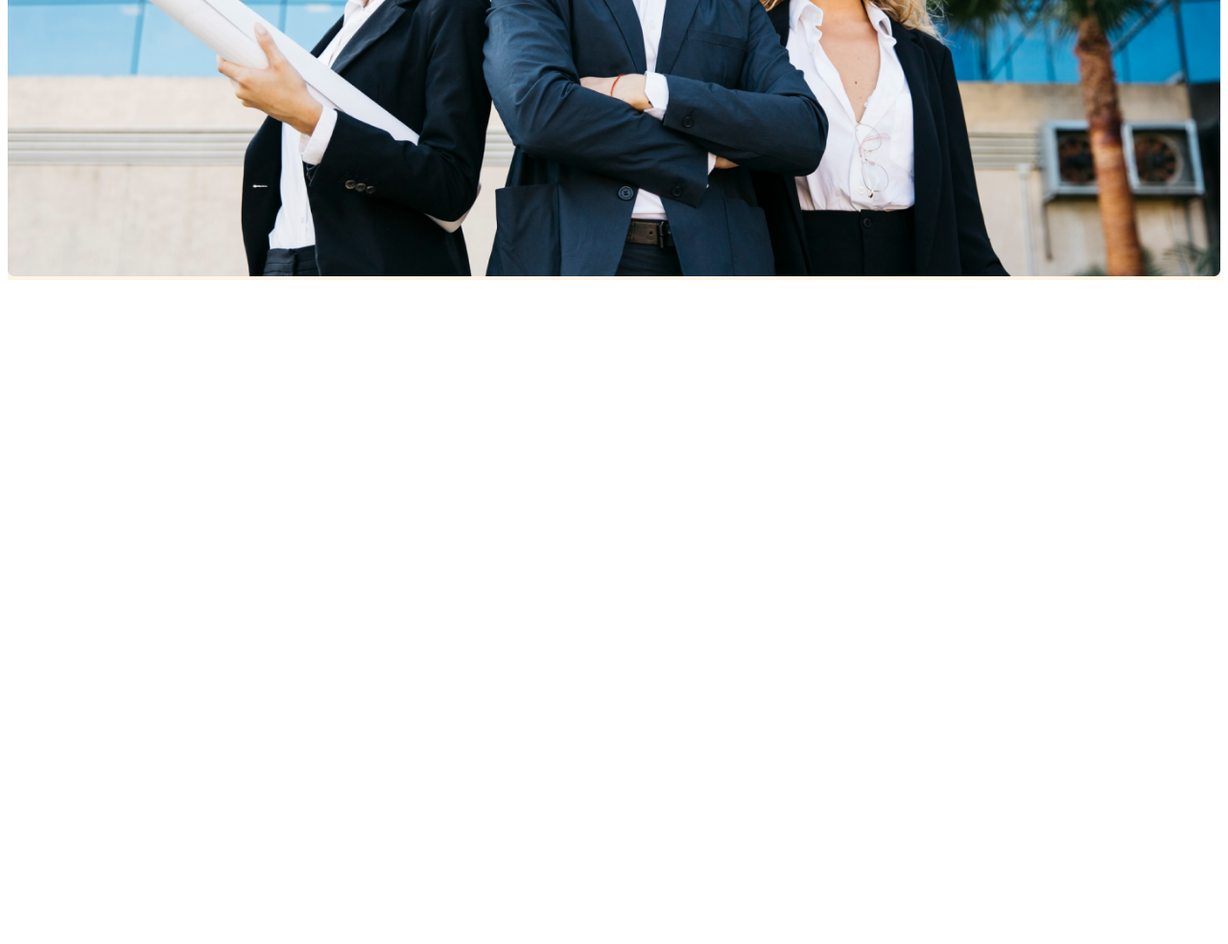
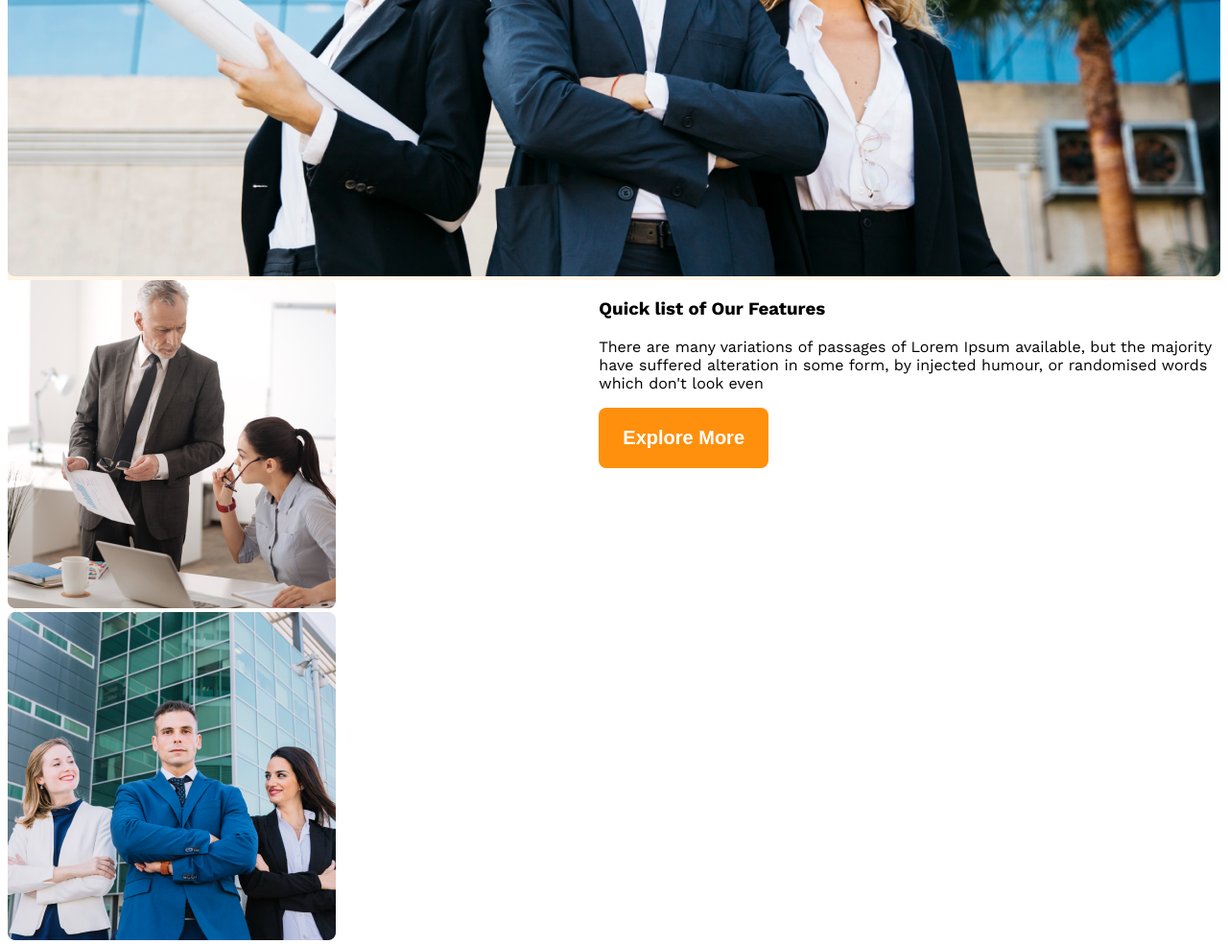
Before and after one commit to Zahin1033/g3-archi-website, a plain HTML site: page index.html in a window 1280 px wide. Shown: the part 892-1876 px from the top of the page at 96% size. Before the commit the page ends 1192 px from the top, so only its background shows below. Drawn offline with nearby package versions, Linux system fonts and the light colour scheme.

Commit message:
working on features

```diff
--- a/index.html
+++ b/index.html
@@ -32,7 +32,19 @@
         </div>
     </header>
     <main>
-
+        <section class="teams display-flex">
+            <div class="team-img-container">
+                <img src="images/team1.png" alt="two architects are talking">
+                <img src="images/team2.png" alt="three architects are standing">
+                <img src="images/team3.png" alt="two architects are talking">
+                <img src="images/team4.png" alt="two architects are hand shaking">
+            </div>
+            <div class="our-feature">
+                <h3 class="feature-title">Quick list of Our Features</h3>
+                <p class="feature-descri">There are many variations of passages of Lorem Ipsum available, but the majority have suffered alteration in some form, by injected humour, or randomised words which don't look even</p>
+                <button class="btn-primary">Explore More</button>
+            </div>
+        </section>
     </main>
     <footer>
 
--- a/styles/architects.css
+++ b/styles/architects.css
@@ -21,7 +21,10 @@
   font-size: 1.25rem;
   font-weight: 600;
 }
-
+main{
+  max-width: 1440px;
+  margin: 0 auto;
+}
 /* darrk-2 */
 .text-gray {
   color: #424242;
@@ -79,6 +82,10 @@
 .banner-image{
   width: 100%;
 }
+
+/* team and feature realated styles */
+
+
 /* responsive media query */
 @media screen and (max-width: 576px) {
   .navbar, .nav-links{
```
